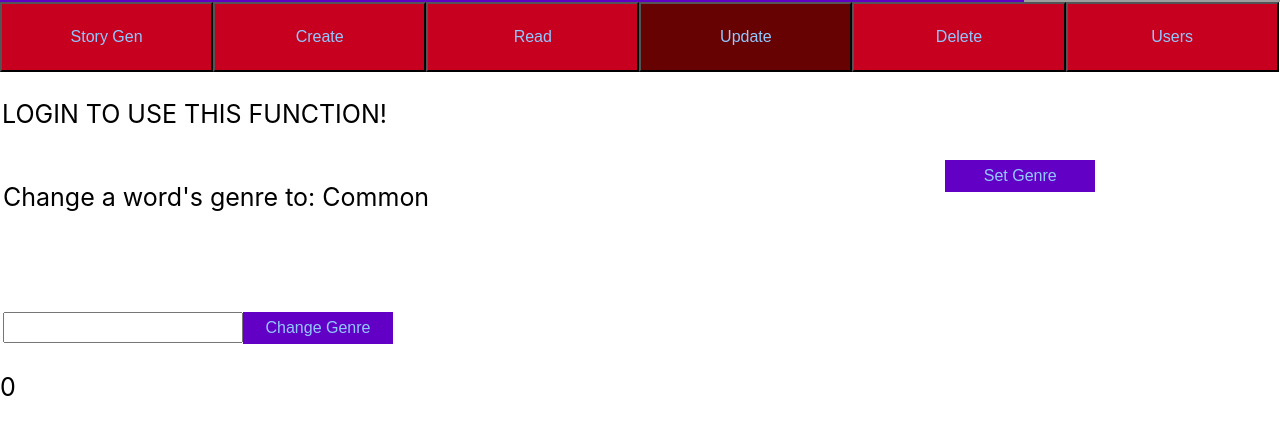
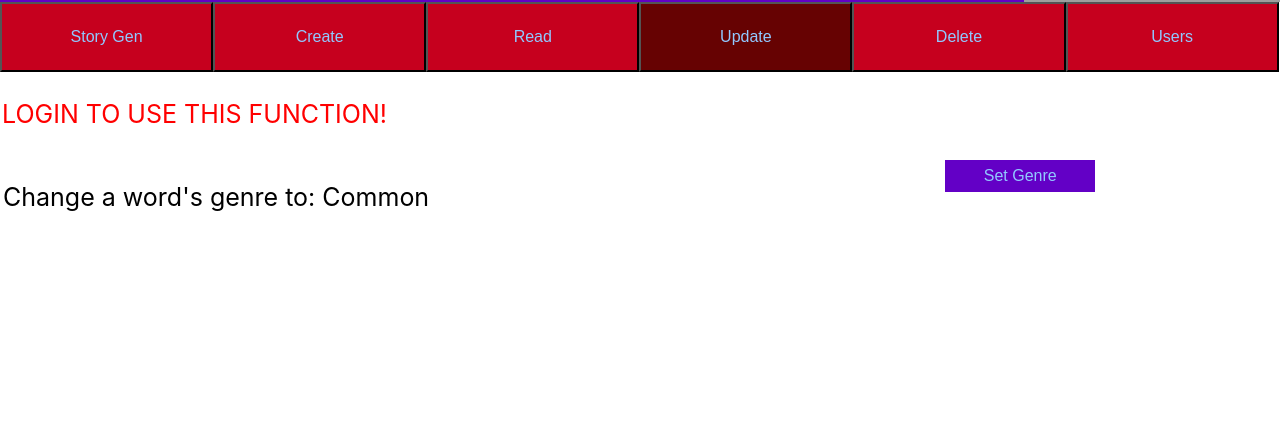
Before and after one commit to RM147/StoryGen, a React (Create React App) app in the folder frontend/: page /update in a window 1280 px wide. Shown: the part 148-582 px from the top of the page. Built offline with nearby package versions, Linux system fonts and the light colour scheme; grey boxes are pictures that could not be loaded.

Commit message:
login exclusive complete

```diff
--- a/frontend/src/App.css
+++ b/frontend/src/App.css
@@ -150,7 +150,7 @@ td{
 }
 
 .loginText0{
-  color: black;
+  color: red;
 
 }
 
--- a/frontend/src/CreatePage.js
+++ b/frontend/src/CreatePage.js
@@ -109,7 +109,7 @@ class CreatePage extends Component {
                 </table>
 
 
-                <p>{this.props.loggedin}</p>
+
 
 
 
--- a/frontend/src/DeletePage.js
+++ b/frontend/src/DeletePage.js
@@ -29,10 +29,10 @@ class DeletePage extends Component {
             <div>
                 <table><tr><p className={"loginText"+this.props.loggedin}>LOGIN TO USE THIS FUNCTION! </p></tr></table>
                 <p>Type a number to delete a word</p>
-                <input className="input" type="text" onChange={this.changeValue}/>
-                <button className="dropbtn" onClick={this.deleteWord}>Delete</button>
+                <input className="input" type="text" onChange={this.changeValue} disabled={!this.props.loggedin}/>
+                <button className="dropbtn" onClick={this.deleteWord} disabled={!this.props.loggedin}>Delete</button>
                 <p>{this.state.data}</p>
-                <p>{this.props.loggedin}</p>
+
 
             </div>
 
--- a/frontend/src/ReadPage.js
+++ b/frontend/src/ReadPage.js
@@ -28,15 +28,15 @@ class ReadPage extends Component {
         return (
             <div>
                 <div>
-                <table><tr><p className={"loginText"+this.props.loggedin}>LOGIN TO USE THIS FUNCTION! </p></tr></table>
+                    <table><tr><p className={"loginText" + this.props.loggedin}>LOGIN TO USE THIS FUNCTION! </p></tr></table>
                     <p>Type a number to get a word</p>
                     <input className="input" type="text" onChange={this.changeValue} />
                     <button className="dropbtn" onClick={this.getWord}>Get Word</button>
                     <p>Word: {this.state.data.word}</p>
                     <p>Genre: {this.state.data.genre}</p>
-                <p>{this.props.loggedin}</p>
+
                 </div>
-            <div className={"loginText"+this.props.loggedin}>LOGIN TO USE THIS FUNCTION!</div>
+
             </div>
 
 
--- a/frontend/src/UpdatePage.js
+++ b/frontend/src/UpdatePage.js
@@ -56,9 +56,9 @@ class UpdatePage extends Component {
                             </div>
                         </div></td></tr>
 
-                        <tr><td><input className="input" type="text" onChange={this.changeValue} />
+                        <tr><td><input className="input" type="text" onChange={this.changeValue} disabled={!this.props.loggedin}/>
 
-                                <button className="dropbtn" onClick={this.updateWord}>Change Genre</button></td></tr></tbody>
+                                <button className="dropbtn" onClick={this.updateWord} disabled={!this.props.loggedin}>Change Genre</button></td></tr></tbody>
 
 
                 </table>
@@ -69,7 +69,7 @@ class UpdatePage extends Component {
                 <div>
 
                     <p>{this.state.data}</p>
-                    <p>{this.props.loggedin}</p>
+
                 </div>
             </div>
 
```
Lines whose indentation alone changed are shown as unchanged.
